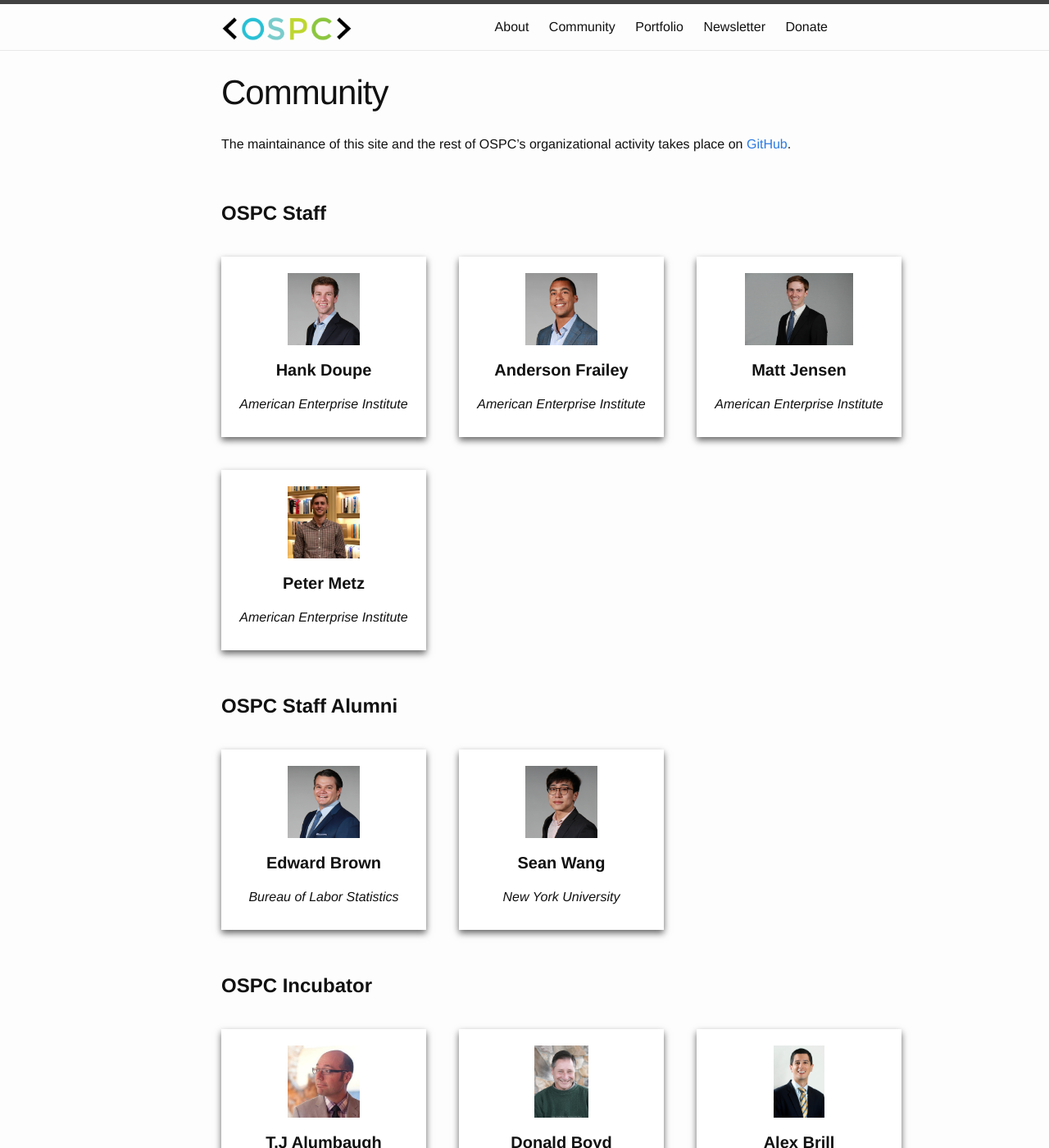
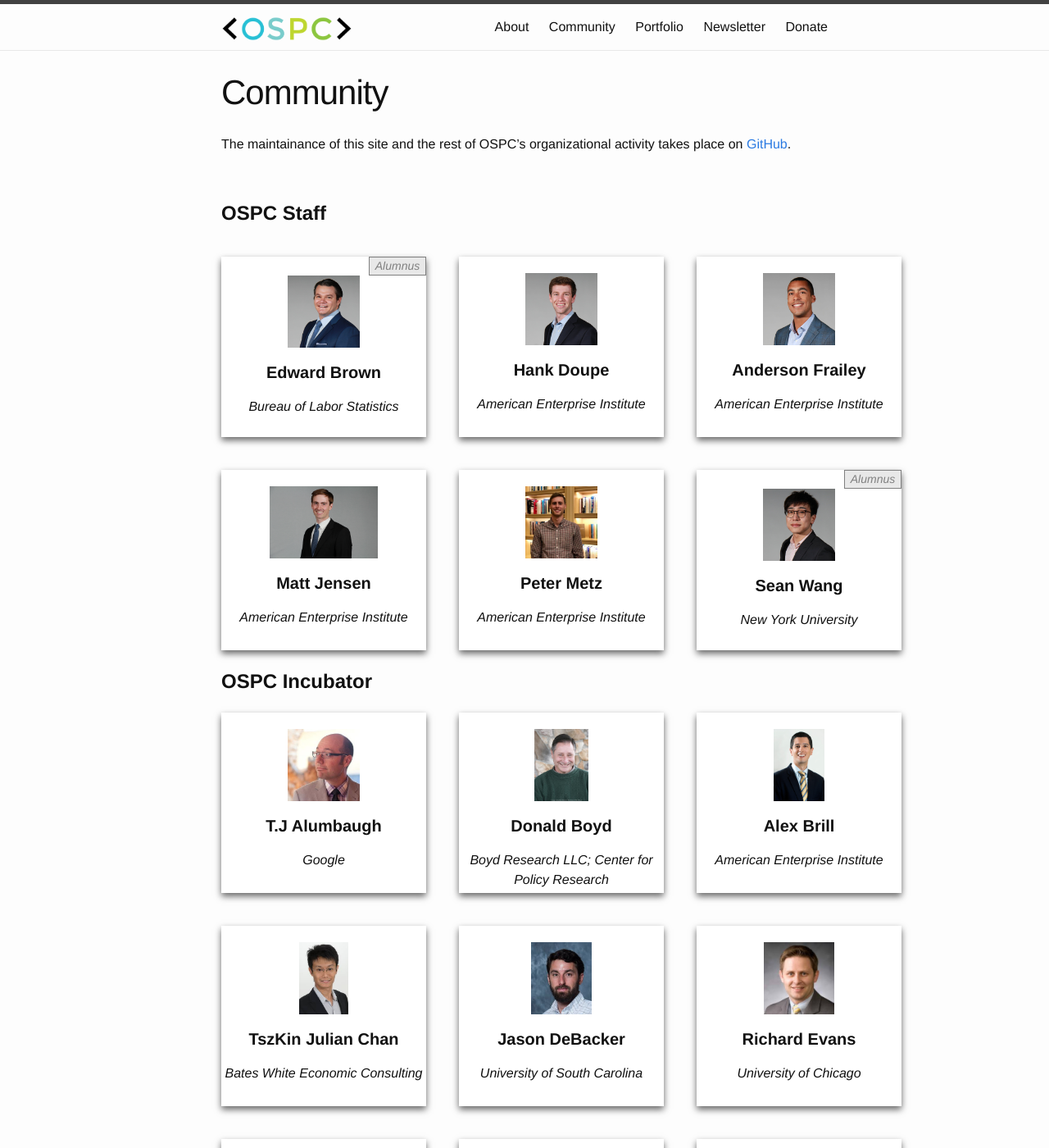
Before and after one commit to ospc-org/ospc-org.github.io, a Jekyll site: the page built from community.md, in a window 1280 px wide and 1400 px high. Shown: the whole window at 82% size. Built offline with Jekyll 4.4.1, drawn with Linux system fonts in a browser that asks for light colours.

Commit message:
Add tags

```diff
--- a/community.md
+++ b/community.md
@@ -47,6 +47,14 @@ The maintainance of this site and the rest of OSPC's organizational activity tak
 <h1><b>OSPC Staff</b></h1>
 
 <div class ="wrap">
+		<div class ="card">
+		<p style="margin:0px 0px 0px 180px; color:gray; background-color:#E8E8E8; border:1px; border-style:solid; border-color:gray; font-size:14px"><i>Alumnus</i></p>
+		<img src ="/images/brown.jpg"  style="height:40%; margin:0px 0px 15px 0px">
+		<div class ="container">
+			<h4><b>Edward Brown</b></h4>
+			<p><i>Bureau of Labor Statistics</i></p>
+		</div>
+	</div>
 	<div class ="card">
 		<img src ="/images/doupe.jpg"  style="height:40%; margin:20px 0px 15px 0px">
 		<div class ="container">
@@ -68,27 +76,16 @@ The maintainance of this site and the rest of OSPC's organizational activity tak
 			<p><i>American Enterprise Institute</i></p>
 		</div>
 	</div>
-		<div class ="cardlast">
+		<div class ="card">
 		<img src ="/images/metz.jpg" style="height:40%; margin:20px 0px 15px 0px">
 		<div class ="container">
 			<h4><b>Peter Metz</b></h4>
 			<p><i>American Enterprise Institute</i></p>
 		</div>
 	</div>
-</div>
-
-<h1><b>OSPC Staff Alumni</b></h1>
-
-<div class ="wrap">
 	<div class ="card">
-		<img src ="/images/brown.jpg"  style="height:40%; margin:20px 0px 15px 0px">
-		<div class ="container">
-			<h4><b>Edward Brown</b></h4>
-			<p><i>Bureau of Labor Statistics</i></p>
-		</div>
-	</div>
-		<div class ="cardsecond">
-		<img src ="/images/wang.jpg" style="height:40%; margin:20px 0px 15px 0px">
+		<p style="margin:0px 0px 0px 180px; color:gray; background-color:#E8E8E8; border:1px; border-style:solid; border-color:gray; font-size:14px"><i>Alumnus</i></p>
+		<img src ="/images/wang.jpg" style="height:40%; margin:0px 0px 15px 0px">
 		<div class ="container">
 			<h4><b>Sean Wang</b></h4>
 			<p><i>New York University</i></p>
@@ -96,8 +93,9 @@ The maintainance of this site and the rest of OSPC's organizational activity tak
 	</div>
 </div>
 
+<br>
 
-<h1><b>OSPC Incubator</b></h1>
+<h1 style="margin:0px 0px 0px 0px"><b>OSPC Incubator</b></h1>
 
 <div class ="wrap">
 	<div class ="card">
```
Also changed, not shown: portfolio.md (+69 -53 lines), images/household.png (added).
